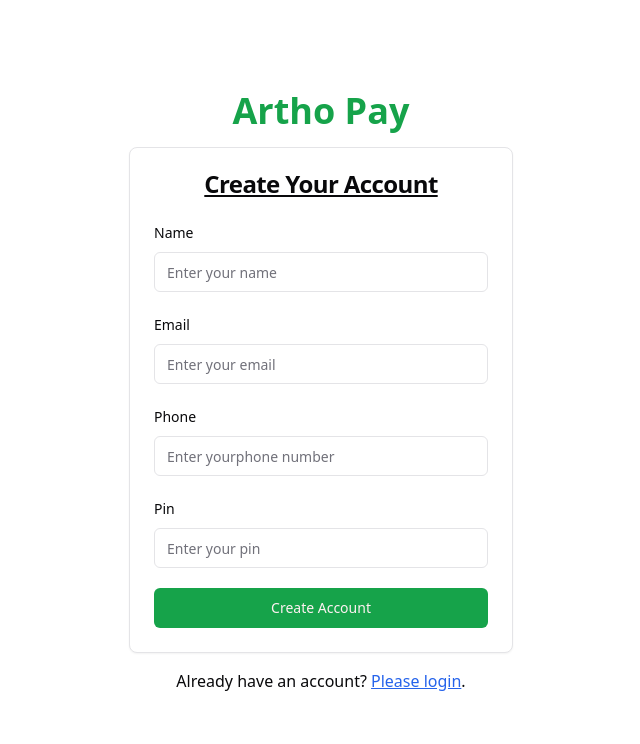
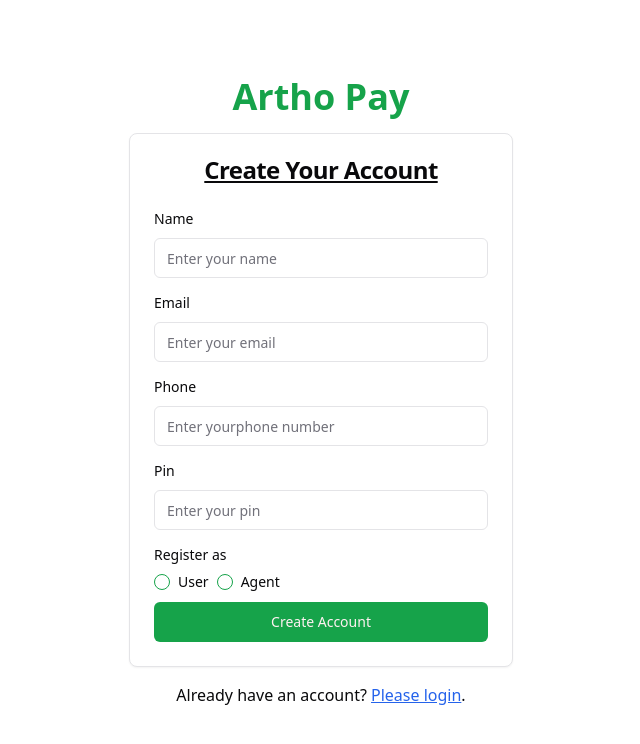
Before and after one commit to yasin-arft/ArthoPay-client, a React (Vite) app: page /create-account in a window 1280 px wide. Shown: the top 744 px of the page, without its empty margins (319-959 px from the left). Built offline with nearby package versions, Linux system fonts and the light colour scheme; no server answers.

Commit message:
role field added in create account form

```diff
--- a/package.json
+++ b/package.json
@@ -12,6 +12,7 @@
   "dependencies": {
     "@hookform/resolvers": "^3.9.0",
     "@radix-ui/react-label": "^2.1.0",
+    "@radix-ui/react-radio-group": "^1.2.0",
     "@radix-ui/react-slot": "^1.1.0",
     "axios": "^1.7.2",
     "class-variance-authority": "^0.7.0",
--- /dev/null
+++ b/src/components/ui/radio-group.jsx
@@ -0,0 +1,29 @@
+import * as React from "react"
+import * as RadioGroupPrimitive from "@radix-ui/react-radio-group"
+import { Circle } from "lucide-react"
+
+import { cn } from "@/lib/utils"
+
+const RadioGroup = React.forwardRef(({ className, ...props }, ref) => {
+  return (<RadioGroupPrimitive.Root className={cn("grid gap-2", className)} {...props} ref={ref} />);
+})
+RadioGroup.displayName = RadioGroupPrimitive.Root.displayName
+
+const RadioGroupItem = React.forwardRef(({ className, ...props }, ref) => {
+  return (
+    (<RadioGroupPrimitive.Item
+      ref={ref}
+      className={cn(
+        "aspect-square h-4 w-4 rounded-full border border-primary text-primary ring-offset-background focus:outline-none focus-visible:ring-2 focus-visible:ring-ring focus-visible:ring-offset-2 disabled:cursor-not-allowed disabled:opacity-50",
+        className
+      )}
+      {...props}>
+      <RadioGroupPrimitive.Indicator className="flex items-center justify-center">
+        <Circle className="h-2.5 w-2.5 fill-current text-current" />
+      </RadioGroupPrimitive.Indicator>
+    </RadioGroupPrimitive.Item>)
+  );
+})
+RadioGroupItem.displayName = RadioGroupPrimitive.Item.displayName
+
+export { RadioGroup, RadioGroupItem }
--- a/src/hooks/useAxiosPublic.jsx
+++ b/src/hooks/useAxiosPublic.jsx
@@ -1,12 +1,12 @@
 import axios from "axios";
 
-const axiosSecure = axios.create({
+const axiosPublic = axios.create({
   baseURL: import.meta.env.VITE_Server_baseURL
 })
 
 const useAxiosPublic = () => {
 
-  return axiosSecure;
+  return axiosPublic;
 };
 
 export default useAxiosPublic;
--- a/src/pages/createAccount/CreateAccount.jsx
+++ b/src/pages/createAccount/CreateAccount.jsx
@@ -2,7 +2,9 @@ import { zodResolver } from "@hookform/resolvers/zod"
 import { useForm } from "react-hook-form"
 import { z } from "zod"
 import AuthContent from "../shared/AuthContent"
+import useAxiosPublic from "@/hooks/useAxiosPublic"
 
+// update phone regex /(^(\+88|0088)?(01){1}[3456789]{1}(\d){8})$/
 const createAccountSchema = z.object({
   name: z
     .string()
@@ -18,7 +20,6 @@ const createAccountSchema = z.object({
   phone: z
     .string()
     .refine((value) => {
-      // update phone regex /(^(\+88|0088)?(01){1}[3456789]{1}(\d){8})$/
       const phoneRegex = /(^(\+88|0088)?(01){1}[0123456789]{1}(\d){8})$/;
       return phoneRegex.test(value);
     }, {
@@ -28,21 +29,34 @@ const createAccountSchema = z.object({
     .string()
     .regex(/^\d{5}$/, {
       message: "PIN must be exactly 5 digits",
-    })
+    }),
+  role: z
+    .string()
+    .min(1, { message: "Select a role" }),
 })
 
 const CreateAccount = () => {
+  const axiosPublic = useAxiosPublic();
+
   const form = useForm({
     resolver: zodResolver(createAccountSchema),
     defaultValues: {
       name: "",
       email: "",
       phone: "",
-      pin: ""
+      pin: "",
+      role: ""
     },
   })
 
   const onSubmit = (values) => {
+    axiosPublic.post('/users', values)
+      .then(res => {
+        console.log(res.data);
+      })
+      .catch(err => {
+        console.error(err)
+      })
     console.log(values)
   }
 
--- a/src/pages/login/Login.jsx
+++ b/src/pages/login/Login.jsx
@@ -3,12 +3,12 @@ import { useForm } from "react-hook-form"
 import { z } from "zod"
 import AuthContent from "../shared/AuthContent"
 
+// update phone regex /(^(\+88|0088)?(01){1}[3456789]{1}(\d){8})$/
 const loginSchema = z.object({
   emailOrPhone: z
     .string()
     .refine((value) => {
       const emailRegex = /^[a-zA-Z0-9._%+-]+@[a-zA-Z0-9.-]+\.[a-zA-Z]{2,}$/;
-      // update phone regex /(^(\+88|0088)?(01){1}[3456789]{1}(\d){8})$/
       const phoneRegex = /(^(\+88|0088)?(01){1}[0123456789]{1}(\d){8})$/;
       return emailRegex.test(value) || phoneRegex.test(value);
     }, {
--- a/src/pages/shared/AuthContent.jsx
+++ b/src/pages/shared/AuthContent.jsx
@@ -16,6 +16,8 @@ import {
   CardTitle,
 } from "@/components/ui/card"
 import { Link } from "react-router-dom"
+import { Label } from "@/components/ui/label"
+import { RadioGroup, RadioGroupItem } from "@/components/ui/radio-group"
 
 const AuthContent = ({ formType, form, onSubmit }) => {
 
@@ -41,7 +43,7 @@ const AuthContent = ({ formType, form, onSubmit }) => {
           </CardHeader>
           <CardContent>
             <Form {...form}>
-              <form onSubmit={form.handleSubmit(onSubmit)} className="space-y-5">
+              <form onSubmit={form.handleSubmit(onSubmit)} className="space-y-3">
                 {
                   formType === 'login' && <FormField
                     control={form.control}
@@ -121,6 +123,37 @@ const AuthContent = ({ formType, form, onSubmit }) => {
                     </FormItem>
                   )}
                 />
+                {
+                  formType === 'createAccount' && (
+                    <FormField
+                      className="mb-4"
+                      control={form.control}
+                      name="role"
+                      render={({ field }) => (
+                        <FormItem>
+                          <FormLabel>Register as</FormLabel>
+                          <FormControl>
+                            <RadioGroup
+                            className="flex"
+                            onValueChange={field.onChange}
+                            defaultValue={field.value}
+                            >
+                              <div className="flex items-center space-x-2">
+                                <RadioGroupItem value="user" id="user" />
+                                <Label htmlFor="user">User</Label>
+                              </div>
+                              <div className="flex items-center space-x-2">
+                                <RadioGroupItem value="agent" id="agent" />
+                                <Label htmlFor="agent">Agent</Label>
+                              </div>
+                            </RadioGroup>
+                          </FormControl>
+                          <FormMessage />
+                        </FormItem>
+                      )}
+                    />
+                  )
+                }
                 <Button type="submit" className='w-full'>
                   {
                     formType === 'login' ? 'Login' : 'Create Account'
```
Also changed, not shown: 1 other file (tests, documents, lock files or other folders).
